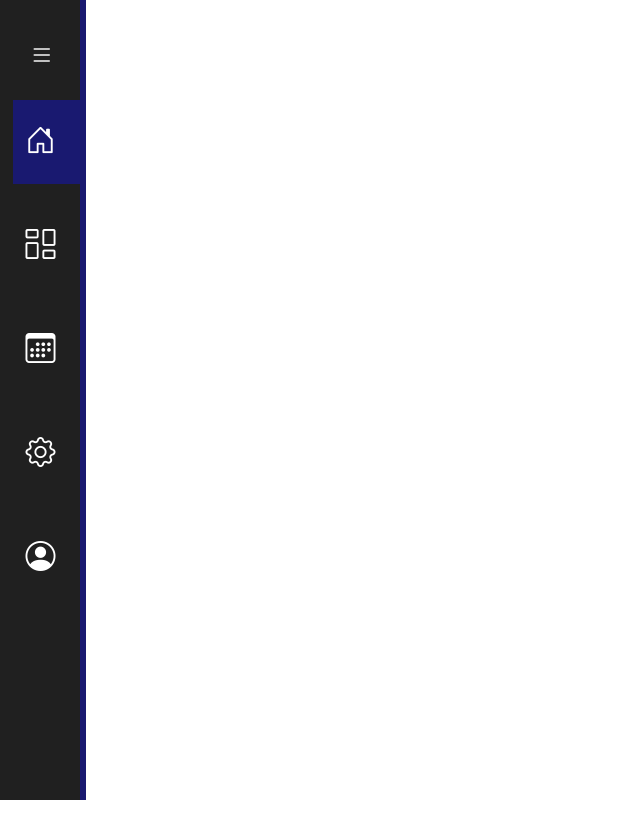
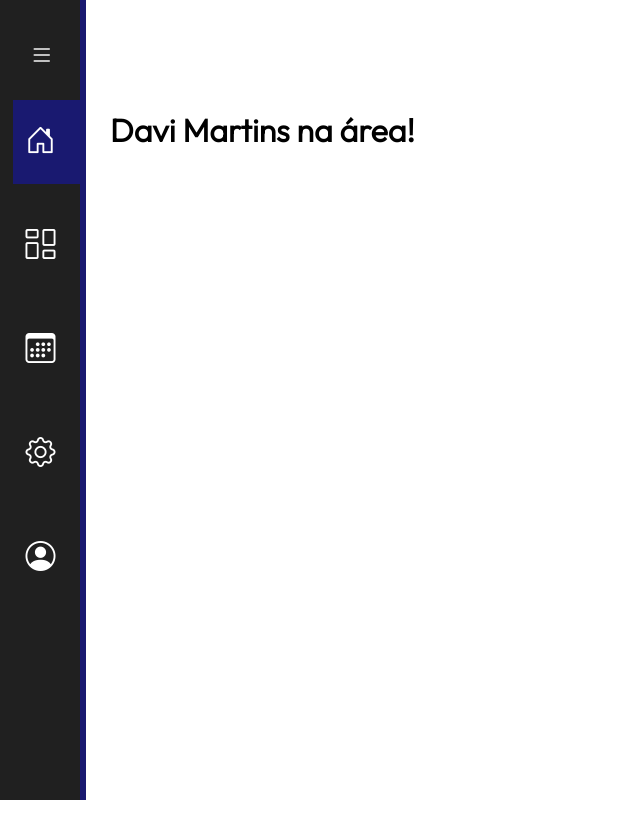
Before and after one commit to devimartins/sidebar, a plain HTML site: page index.html in a window 1280 px wide. Shown: the top 838 px of the page, without its empty margins (0-640 px from the left). Drawn offline with nearby package versions, Linux system fonts and the light colour scheme.

Commit message:
Incluindo um título

```diff
--- a/index.html
+++ b/index.html
@@ -54,6 +54,6 @@
     </nav>
 
     <script src="menu.js"></script>
-
+    <div><h1>Davi Martins na área!</h1></div>
 </body>
 </html>
--- a/style.css
+++ b/style.css
@@ -26,6 +26,8 @@ nav.menu-lateral{
 
 nav.menu-lateral.expandir{
     width: 300px;
+    backface-visibility: 50%;
+
 }
 
 
@@ -85,3 +87,8 @@ ul li.item-menu a .icon > i{
     font-size: 30px;
     margin-left: 10px;
 }
+
+h1{
+    margin: 30px;
+    padding: 80px;
+}
```
